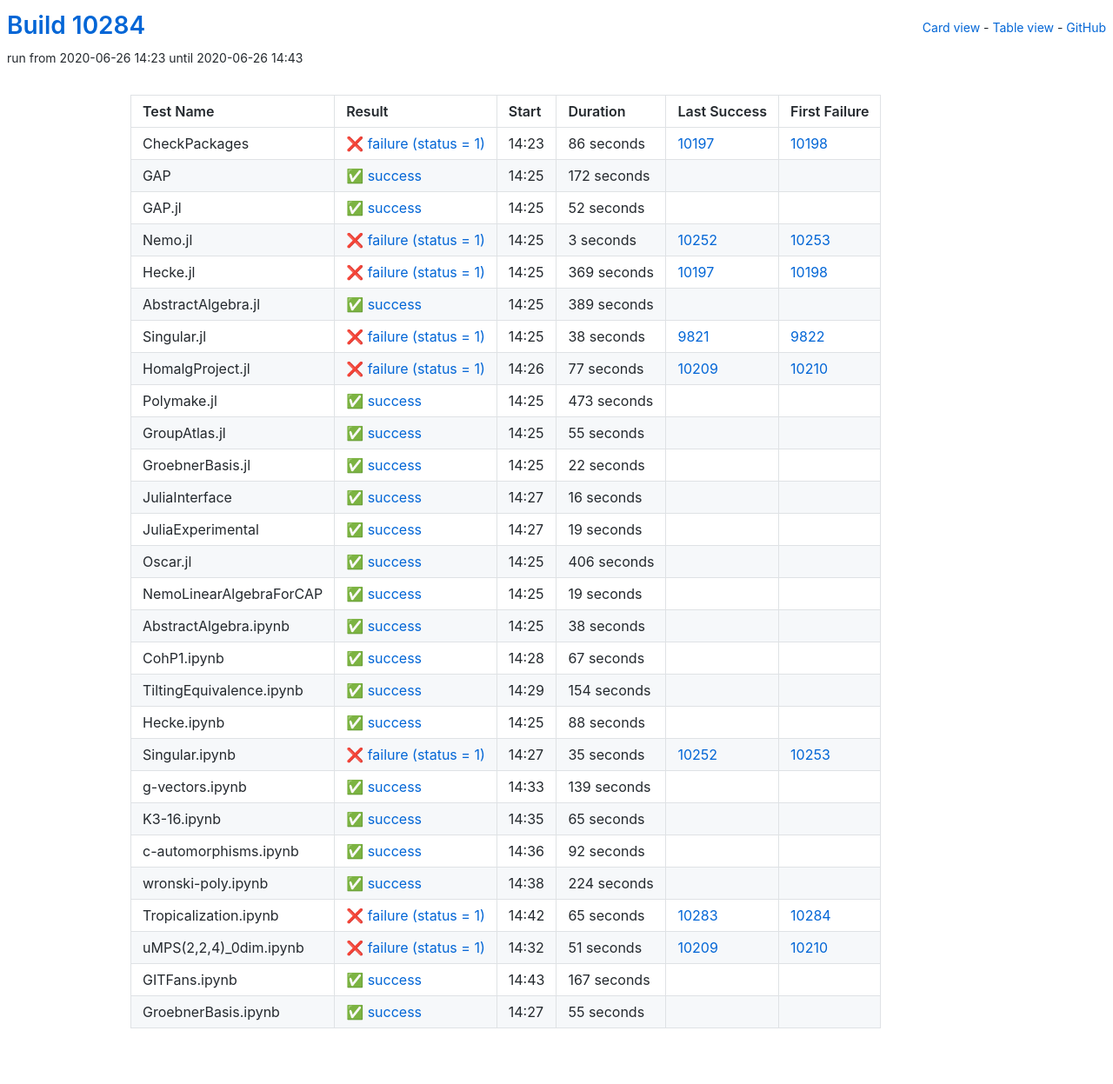
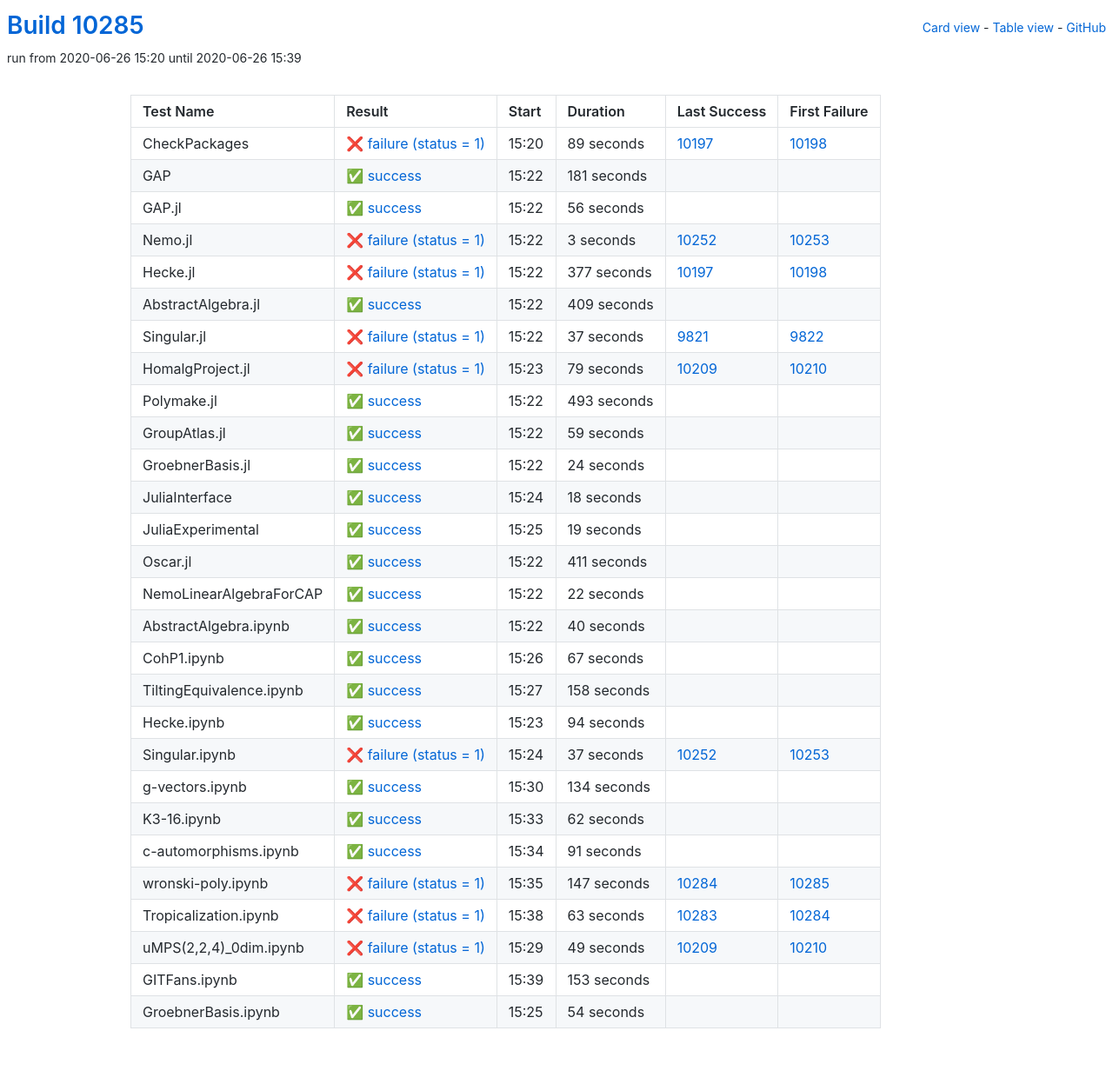
Before and after one commit to oscar-system/oscar-ci-status, a Jekyll site: the page built from table.html, in a window 1280 px wide. Shown: the whole page at 87% size. Built offline with Jekyll 4.4.1, drawn with Linux system fonts in a browser that asks for light colours.

Commit message:
Build #10285

```diff
--- a/_data/ci.yml
+++ b/_data/ci.yml
@@ -1,6 +1,6 @@
 ---
-build: 10284
-build_url: https://oscarci.mathematik.uni-kl.de/job/oscar/10284/
+build: 10285
+build_url: https://oscarci.mathematik.uni-kl.de/job/oscar/10285/
 job: oscar
 organization: oscar-system
 repo: oscar-ci-status
@@ -8,44 +8,44 @@
 tests:
 - name: CheckPackages
   id: checkpackages
-  log: https://oscarci.mathematik.uni-kl.de/job/oscar/10284/artifact/logs/build-10284/CheckPackages.log
-  start: 2020-06-26 14:23
+  log: https://oscarci.mathematik.uni-kl.de/job/oscar/10285/artifact/logs/build-10285/CheckPackages.log
+  start: 2020-06-26 15:20
   success: false
   exitcode: 1
   status: failure
-  duration: 86
+  duration: 89
   last_success: 10197
   last_success_url: https://oscarci.mathematik.uni-kl.de/job/oscar/10197/
   first_failure: 10198
   first_failure_url: https://oscarci.mathematik.uni-kl.de/job/oscar/10198/
 - name: GAP
   id: gap
-  log: https://oscarci.mathematik.uni-kl.de/job/oscar/10284/artifact/logs/build-10284/GAP.log
-  start: 2020-06-26 14:25
+  log: https://oscarci.mathematik.uni-kl.de/job/oscar/10285/artifact/logs/build-10285/GAP.log
+  start: 2020-06-26 15:22
   success: true
   exitcode: 0
   status: success
-  duration: 172
+  duration: 181
   last_success: false
   last_success_url:
   first_failure: false
   first_failure_url:
 - name: GAP.jl
   id: gap-jl
-  log: https://oscarci.mathematik.uni-kl.de/job/oscar/10284/artifact/logs/build-10284/GAP.jl.log
-  start: 2020-06-26 14:25
+  log: https://oscarci.mathematik.uni-kl.de/job/oscar/10285/artifact/logs/build-10285/GAP.jl.log
+  start: 2020-06-26 15:22
   success: true
   exitcode: 0
   status: success
-  duration: 52
+  duration: 56
   last_success: false
   last_success_url:
   first_failure: false
   first_failure_url:
 - name: Nemo.jl
   id: nemo-jl
-  log: https://oscarci.mathematik.uni-kl.de/job/oscar/10284/artifact/logs/build-10284/Nemo.jl.log
-  start: 2020-06-26 14:25
+  log: https://oscarci.mathematik.uni-kl.de/job/oscar/10285/artifact/logs/build-10285/Nemo.jl.log
+  start: 2020-06-26 15:22
   success: false
   exitcode: 1
   status: failure
@@ -56,104 +56,104 @@
   first_failure_url: https://oscarci.mathematik.uni-kl.de/job/oscar/10253/
 - name: Hecke.jl
   id: hecke-jl
-  log: https://oscarci.mathematik.uni-kl.de/job/oscar/10284/artifact/logs/build-10284/Hecke.jl.log
-  start: 2020-06-26 14:25
+  log: https://oscarci.mathematik.uni-kl.de/job/oscar/10285/artifact/logs/build-10285/Hecke.jl.log
+  start: 2020-06-26 15:22
   success: false
   exitcode: 1
   status: failure
-  duration: 369
+  duration: 377
   last_success: 10197
   last_success_url: https://oscarci.mathematik.uni-kl.de/job/oscar/10197/
   first_failure: 10198
   first_failure_url: https://oscarci.mathematik.uni-kl.de/job/oscar/10198/
 - name: AbstractAlgebra.jl
   id: abstractalgebra-jl
-  log: https://oscarci.mathematik.uni-kl.de/job/oscar/10284/artifact/logs/build-10284/AbstractAlgebra.jl.log
-  start: 2020-06-26 14:25
+  log: https://oscarci.mathematik.uni-kl.de/job/oscar/10285/artifact/logs/build-10285/AbstractAlgebra.jl.log
+  start: 2020-06-26 15:22
   success: true
   exitcode: 0
   status: success
-  duration: 389
+  duration: 409
   last_success: false
   last_success_url:
   first_failure: false
   first_failure_url:
 - name: Singular.jl
   id: singular-jl
-  log: https://oscarci.mathematik.uni-kl.de/job/oscar/10284/artifact/logs/build-10284/Singular.jl.log
-  start: 2020-06-26 14:25
+  log: https://oscarci.mathematik.uni-kl.de/job/oscar/10285/artifact/logs/build-10285/Singular.jl.log
+  start: 2020-06-26 15:22
   success: false
   exitcode: 1
   status: failure
-  duration: 38
+  duration: 37
   last_success: 9821
   last_success_url: https://oscarci.mathematik.uni-kl.de/job/oscar/9821/
   first_failure: 9822
   first_failure_url: https://oscarci.mathematik.uni-kl.de/job/oscar/9822/
 - name: HomalgProject.jl
   id: homalgproject-jl
-  log: https://oscarci.mathematik.uni-kl.de/job/oscar/10284/artifact/logs/build-10284/HomalgProject.jl.log
-  start: 2020-06-26 14:26
+  log: https://oscarci.mathematik.uni-kl.de/job/oscar/10285/artifact/logs/build-10285/HomalgProject.jl.log
+  start: 2020-06-26 15:23
   success: false
   exitcode: 1
   status: failure
-  duration: 77
+  duration: 79
   last_success: 10209
   last_success_url: https://oscarci.mathematik.uni-kl.de/job/oscar/10209/
   first_failure: 10210
   first_failure_url: https://oscarci.mathematik.uni-kl.de/job/oscar/10210/
 - name: Polymake.jl
   id: polymake-jl
-  log: https://oscarci.mathematik.uni-kl.de/job/oscar/10284/artifact/logs/build-10284/Polymake.jl.log
-  start: 2020-06-26 14:25
+  log: https://oscarci.mathematik.uni-kl.de/job/oscar/10285/artifact/logs/build-10285/Polymake.jl.log
+  start: 2020-06-26 15:22
   success: true
   exitcode: 0
   status: success
-  duration: 473
+  duration: 493
   last_success: false
   last_success_url:
   first_failure: false
   first_failure_url:
 - name: GroupAtlas.jl
   id: groupatlas-jl
-  log: https://oscarci.mathematik.uni-kl.de/job/oscar/10284/artifact/logs/build-10284/GroupAtlas.jl.log
-  start: 2020-06-26 14:25
+  log: https://oscarci.mathematik.uni-kl.de/job/oscar/10285/artifact/logs/build-10285/GroupAtlas.jl.log
+  start: 2020-06-26 15:22
   success: true
   exitcode: 0
   status: success
-  duration: 55
+  duration: 59
   last_success: false
   last_success_url:
   first_failure: false
   first_failure_url:
 - name: GroebnerBasis.jl
   id: groebnerbasis-jl
-  log: https://oscarci.mathematik.uni-kl.de/job/oscar/10284/artifact/logs/build-10284/GroebnerBasis.jl.log
-  start: 2020-06-26 14:25
+  log: https://oscarci.mathematik.uni-kl.de/job/oscar/10285/artifact/logs/build-10285/GroebnerBasis.jl.log
+  start: 2020-06-26 15:22
   success: true
   exitcode: 0
   status: success
-  duration: 22
+  duration: 24
   last_success: false
   last_success_url:
   first_failure: false
   first_failure_url:
 - name: JuliaInterface
   id: juliainterface
-  log: https://oscarci.mathematik.uni-kl.de/job/oscar/10284/artifact/logs/build-10284/JuliaInterface.log
-  start: 2020-06-26 14:27
+  log: https://oscarci.mathematik.uni-kl.de/job/oscar/10285/artifact/logs/build-10285/JuliaInterface.log
+  start: 2020-06-26 15:24
   success: true
   exitcode: 0
   status: success
-  duration: 16
+  duration: 18
   last_success: false
   last_success_url:
   first_failure: false
   first_failure_url:
 - name: JuliaExperimental
   id: juliaexperimental
-  log: https://oscarci.mathematik.uni-kl.de/job/oscar/10284/artifact/logs/build-10284/JuliaExperimental.log
-  start: 2020-06-26 14:27
+  log: https://oscarci.mathematik.uni-kl.de/job/oscar/10285/artifact/logs/build-10285/JuliaExperimental.log
+  start: 2020-06-26 15:25
   success: true
   exitcode: 0
   status: success
@@ -164,44 +164,44 @@
   first_failure_url:
 - name: Oscar.jl
   id: oscar-jl
-  log: https://oscarci.mathematik.uni-kl.de/job/oscar/10284/artifact/logs/build-10284/Oscar.jl.log
-  start: 2020-06-26 14:25
+  log: https://oscarci.mathematik.uni-kl.de/job/oscar/10285/artifact/logs/build-10285/Oscar.jl.log
+  start: 2020-06-26 15:22
   success: true
   exitcode: 0
   status: success
-  duration: 406
+  duration: 411
   last_success: false
   last_success_url:
   first_failure: false
   first_failure_url:
 - name: NemoLinearAlgebraForCAP
   id: nemolinearalgebraforcap
-  log: https://oscarci.mathematik.uni-kl.de/job/oscar/10284/artifact/logs/build-10284/NemoLinearAlgebraForCAP.log
-  start: 2020-06-26 14:25
+  log: https://oscarci.mathematik.uni-kl.de/job/oscar/10285/artifact/logs/build-10285/NemoLinearAlgebraForCAP.log
+  start: 2020-06-26 15:22
   success: true
   exitcode: 0
   status: success
-  duration: 19
+  duration: 22
   last_success: false
   last_success_url:
   first_failure: false
   first_failure_url:
 - name: AbstractAlgebra.ipynb
   id: abstractalgebra-ipynb
-  log: https://oscarci.mathematik.uni-kl.de/job/oscar/10284/artifact/logs/build-10284/AbstractAlgebra.ipynb.log
-  start: 2020-06-26 14:25
+  log: https://oscarci.mathematik.uni-kl.de/job/oscar/10285/artifact/logs/build-10285/AbstractAlgebra.ipynb.log
+  start: 2020-06-26 15:22
   success: true
   exitcode: 0
   status: success
-  duration: 38
+  duration: 40
   last_success: false
   last_success_url:
   first_failure: false
   first_failure_url:
 - name: CohP1.ipynb
   id: cohp1-ipynb
-  log: https://oscarci.mathematik.uni-kl.de/job/oscar/10284/artifact/logs/build-10284/CohP1.ipynb.log
-  start: 2020-06-26 14:28
+  log: https://oscarci.mathematik.uni-kl.de/job/oscar/10285/artifact/logs/build-10285/CohP1.ipynb.log
+  start: 2020-06-26 15:26
   success: true
   exitcode: 0
   status: success
@@ -212,132 +212,132 @@
   first_failure_url:
 - name: TiltingEquivalence.ipynb
   id: tiltingequivalence-ipynb
-  log: https://oscarci.mathematik.uni-kl.de/job/oscar/10284/artifact/logs/build-10284/TiltingEquivalence.ipynb.log
-  start: 2020-06-26 14:29
+  log: https://oscarci.mathematik.uni-kl.de/job/oscar/10285/artifact/logs/build-10285/TiltingEquivalence.ipynb.log
+  start: 2020-06-26 15:27
   success: true
   exitcode: 0
   status: success
-  duration: 154
+  duration: 158
   last_success: false
   last_success_url:
   first_failure: false
   first_failure_url:
 - name: Hecke.ipynb
   id: hecke-ipynb
-  log: https://oscarci.mathematik.uni-kl.de/job/oscar/10284/artifact/logs/build-10284/Hecke.ipynb.log
-  start: 2020-06-26 14:25
+  log: https://oscarci.mathematik.uni-kl.de/job/oscar/10285/artifact/logs/build-10285/Hecke.ipynb.log
+  start: 2020-06-26 15:23
   success: true
   exitcode: 0
   status: success
-  duration: 88
+  duration: 94
   last_success: false
   last_success_url:
   first_failure: false
   first_failure_url:
 - name: Singular.ipynb
   id: singular-ipynb
-  log: https://oscarci.mathematik.uni-kl.de/job/oscar/10284/artifact/logs/build-10284/Singular.ipynb.log
-  start: 2020-06-26 14:27
+  log: https://oscarci.mathematik.uni-kl.de/job/oscar/10285/artifact/logs/build-10285/Singular.ipynb.log
+  start: 2020-06-26 15:24
   success: false
   exitcode: 1
   status: failure
-  duration: 35
+  duration: 37
   last_success: 10252
   last_success_url: https://oscarci.mathematik.uni-kl.de/job/oscar/10252/
   first_failure: 10253
   first_failure_url: https://oscarci.mathematik.uni-kl.de/job/oscar/10253/
 - name: g-vectors.ipynb
   id: g-vectors-ipynb
-  log: https://oscarci.mathematik.uni-kl.de/job/oscar/10284/artifact/logs/build-10284/g-vectors.ipynb.log
-  start: 2020-06-26 14:33
+  log: https://oscarci.mathematik.uni-kl.de/job/oscar/10285/artifact/logs/build-10285/g-vectors.ipynb.log
+  start: 2020-06-26 15:30
   success: true
   exitcode: 0
   status: success
-  duration: 139
+  duration: 134
   last_success: false
   last_success_url:
   first_failure: false
   first_failure_url:
 - name: K3-16.ipynb
   id: k3-16-ipynb
-  log: https://oscarci.mathematik.uni-kl.de/job/oscar/10284/artifact/logs/build-10284/K3-16.ipynb.log
-  start: 2020-06-26 14:35
+  log: https://oscarci.mathematik.uni-kl.de/job/oscar/10285/artifact/logs/build-10285/K3-16.ipynb.log
+  start: 2020-06-26 15:33
   success: true
   exitcode: 0
   status: success
-  duration: 65
+  duration: 62
   last_success: false
   last_success_url:
   first_failure: false
   first_failure_url:
 - name: c-automorphisms.ipynb
   id: c-automorphisms-ipynb
-  log: https://oscarci.mathematik.uni-kl.de/job/oscar/10284/artifact/logs/build-10284/c-automorphisms.ipynb.log
-  start: 2020-06-26 14:36
+  log: https://oscarci.mathematik.uni-kl.de/job/oscar/10285/artifact/logs/build-10285/c-automorphisms.ipynb.log
+  start: 2020-06-26 15:34
   success: true
   exitcode: 0
   status: success
-  duration: 92
+  duration: 91
   last_success: false
   last_success_url:
   first_failure: false
   first_failure_url:
 - name: wronski-poly.ipynb
   id: wronski-poly-ipynb
-  log: https://oscarci.mathematik.uni-kl.de/job/oscar/10284/artifact/logs/build-10284/wronski-poly.ipynb.log
-  start: 2020-06-26 14:38
-  success: true
-  exitcode: 0
-  status: success
-  duration: 224
-  last_success: false
-  last_success_url:
-  first_failure: false
-  first_failure_url:
-- name: Tropicalization.ipynb
-  id: tropicalization-ipynb
-  log: https://oscarci.mathematik.uni-kl.de/job/oscar/10284/artifact/logs/build-10284/Tropicalization.ipynb.log
-  start: 2020-06-26 14:42
+  log: https://oscarci.mathematik.uni-kl.de/job/oscar/10285/artifact/logs/build-10285/wronski-poly.ipynb.log
+  start: 2020-06-26 15:35
   success: false
   exitcode: 1
   status: failure
-  duration: 65
+  duration: 147
+  last_success: 10284
+  last_success_url: https://oscarci.mathematik.uni-kl.de/job/oscar/10284/
+  first_failure: 10285
+  first_failure_url: https://oscarci.mathematik.uni-kl.de/job/oscar/10285/
+- name: Tropicalization.ipynb
+  id: tropicalization-ipynb
+  log: https://oscarci.mathematik.uni-kl.de/job/oscar/10285/artifact/logs/build-10285/Tropicalization.ipynb.log
+  start: 2020-06-26 15:38
+  success: false
+  exitcode: 1
+  status: failure
+  duration: 63
   last_success: 10283
   last_success_url: https://oscarci.mathematik.uni-kl.de/job/oscar/10283/
   first_failure: 10284
   first_failure_url: https://oscarci.mathematik.uni-kl.de/job/oscar/10284/
 - name: uMPS(2,2,4)_0dim.ipynb
   id: umps-2-2-4-0dim-ipynb
-  log: https://oscarci.mathematik.uni-kl.de/job/oscar/10284/artifact/logs/build-10284/uMPS-2-2-4-_0dim.ipynb.log
-  start: 2020-06-26 14:32
+  log: https://oscarci.mathematik.uni-kl.de/job/oscar/10285/artifact/logs/build-10285/uMPS-2-2-4-_0dim.ipynb.log
+  start: 2020-06-26 15:29
   success: false
   exitcode: 1
   status: failure
-  duration: 51
+  duration: 49
   last_success: 10209
   last_success_url: https://oscarci.mathematik.uni-kl.de/job/oscar/10209/
   first_failure: 10210
   first_failure_url: https://oscarci.mathematik.uni-kl.de/job/oscar/10210/
 - name: GITFans.ipynb
   id: gitfans-ipynb
-  log: https://oscarci.mathematik.uni-kl.de/job/oscar/10284/artifact/logs/build-10284/GITFans.ipynb.log
-  start: 2020-06-26 14:43
+  log: https://oscarci.mathematik.uni-kl.de/job/oscar/10285/artifact/logs/build-10285/GITFans.ipynb.log
+  start: 2020-06-26 15:39
   success: true
   exitcode: 0
   status: success
-  duration: 167
+  duration: 153
   last_success: false
   last_success_url:
   first_failure: false
   first_failure_url:
 - name: GroebnerBasis.ipynb
   id: groebnerbasis-ipynb
-  log: https://oscarci.mathematik.uni-kl.de/job/oscar/10284/artifact/logs/build-10284/GroebnerBasis.ipynb.log
-  start: 2020-06-26 14:27
+  log: https://oscarci.mathematik.uni-kl.de/job/oscar/10285/artifact/logs/build-10285/GroebnerBasis.ipynb.log
+  start: 2020-06-26 15:25
   success: true
   exitcode: 0
   status: success
-  duration: 55
+  duration: 54
   last_success: false
   last_success_url:
   first_failure: false
```
Also changed, not shown: README.md.
